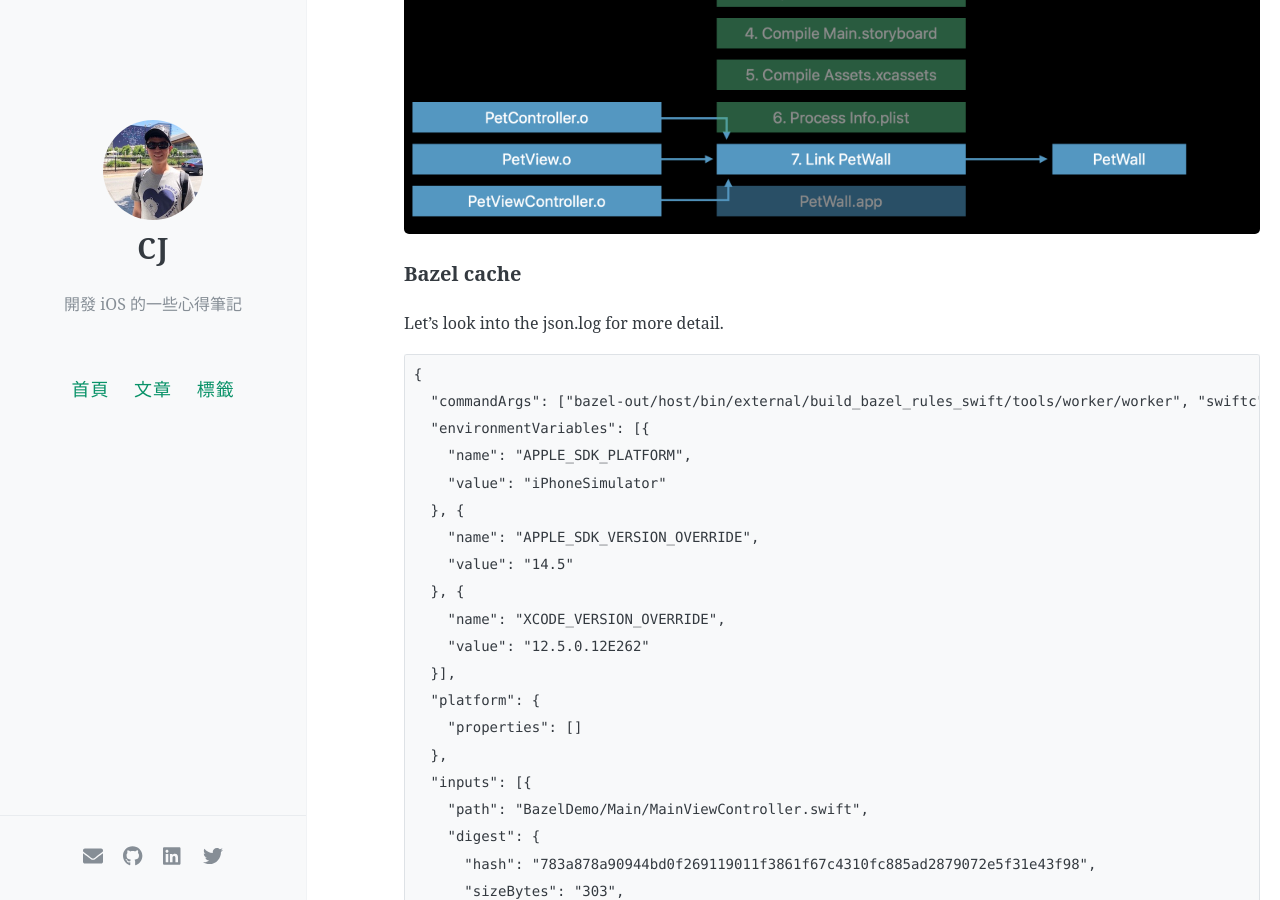
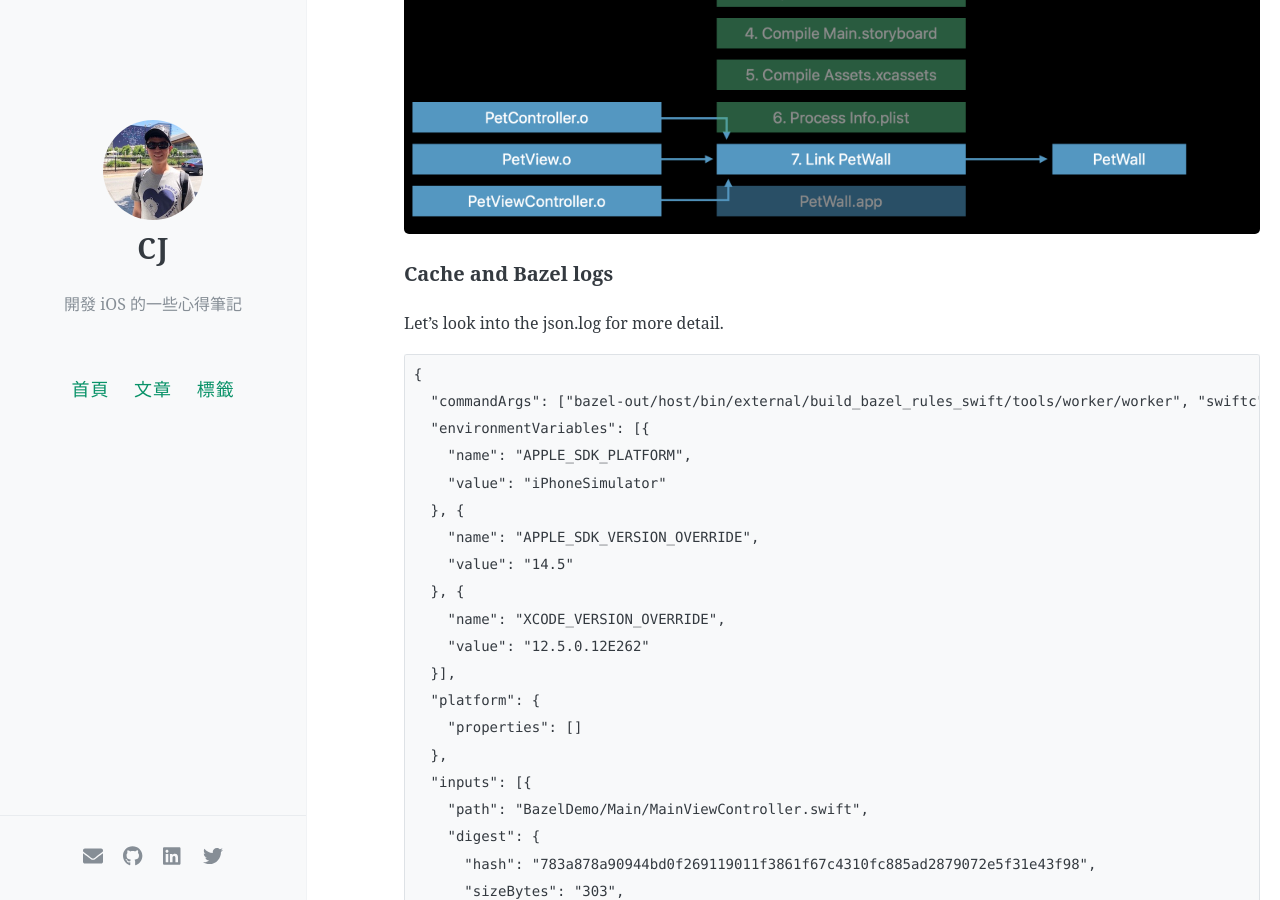
Before and after one commit to eJamesLin/cj.github.io, a Jekyll site: the page built from _posts/2021-06-09-Bazel-cache-behind-the-scenes.md, in a window 1280 px wide and 900 px high, scrolled down 2213 px. Built offline with Jekyll 4.4.1, drawn with Linux system fonts in a browser that asks for light colours; nearby versions of some CDN libraries; comment, search, counter and statistics services are not loaded.

Commit message:
change chapter title

```diff
--- a/_posts/2021-06-09-Bazel-cache-behind-the-scenes.md
+++ b/_posts/2021-06-09-Bazel-cache-behind-the-scenes.md
@@ -53,7 +53,7 @@ The compiler compiles source code into Mach object file (Mach-O)
 The linker links .o files together as final executable output.
 ![](/assets/2021/linker.png)
 
-### Bazel cache
+### Cache and Bazel logs
 
 Let's look into the json.log for more detail.
 
```
